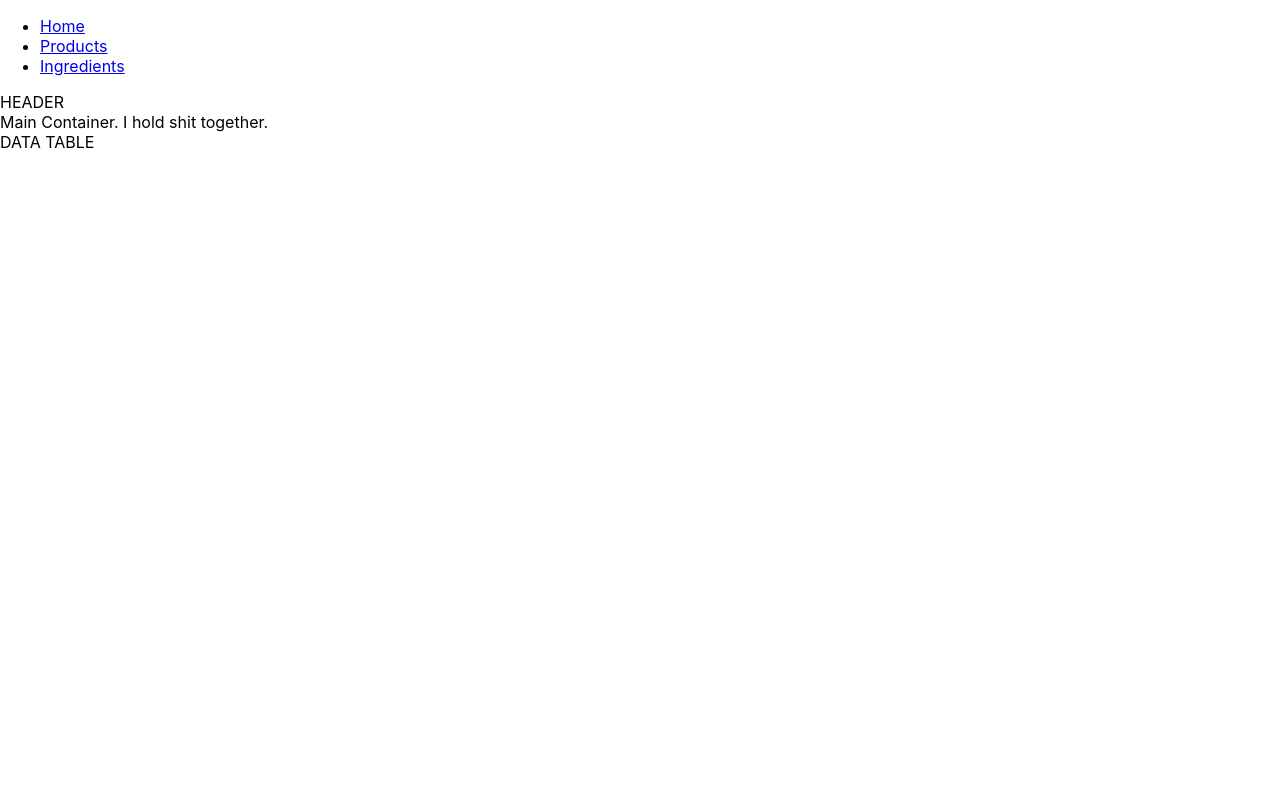
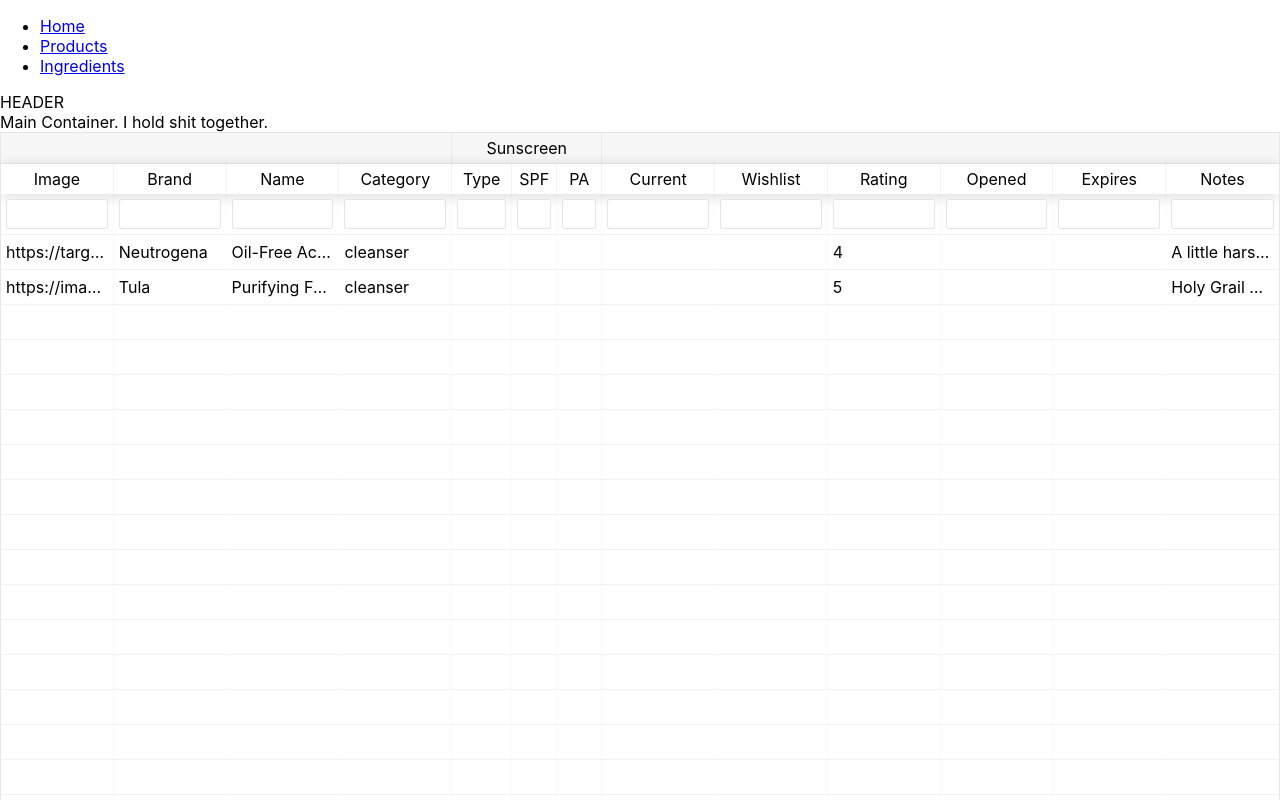
Before and after one commit to kjgenevieve/skincare-tracker, a React (Create React App) app in the folder frontend/: page /products in a window 1280 px wide. Shown: the top 800 px of the page. Built offline with nearby package versions, Linux system fonts and the light colour scheme.

Commit message:
Found npm table library

```diff
--- a/frontend/package.json
+++ b/frontend/package.json
@@ -3,10 +3,14 @@
   "version": "0.1.0",
   "private": true,
   "dependencies": {
+    "bootstrap-sass": "^3.4.1",
+    "font-awesome": "^4.7.0",
     "react": "^16.11.0",
     "react-dom": "^16.11.0",
     "react-router-dom": "^5.1.2",
-    "react-scripts": "3.2.0"
+    "react-scripts": "3.2.0",
+    "react-sort-search-table": "^0.1.3",
+    "react-table": "^6.10.3"
   },
   "scripts": {
     "start": "react-scripts start",
--- a/frontend/src/components/DataTable.js
+++ b/frontend/src/components/DataTable.js
@@ -1,11 +1,139 @@
 import React, { Component } from 'react';
+import ReactTable from 'react-table'
+import 'react-table/react-table.css'
+
 
 export default class DataTable extends Component {
     render() {
-        return (
-            <div>
-                DATA TABLE
-            </div>
-        )
-    }
+    const data = [
+        {
+            "id": 41,
+            "current": false,
+            "rating": 4,
+            "wishlist": false,
+            "opened": null,
+            "expires": null,
+            "caused_acne": false,
+            "notes": "A little harsh and drying.",
+            "user": {
+              "id": 13,
+              "name": "Genevieve",
+              "goals": null,
+              "concern_1": null,
+              "concern_2": null,
+              "concern_3": null,
+              "loved_ing": null,
+              "avoid_ing": null,
+              "created_at": "2019-10-30T18:19:02.890Z",
+              "updated_at": "2019-10-30T18:19:02.894Z"
+            },
+            "product": {
+              "id": 56,
+              "brand": "Neutrogena",
+              "name": "Oil-Free Acne Wash Pink Grapefruit Facial Cleanser",
+              "category": "cleanser",
+              "img_url": "https://target.scene7.com/is/image/Target/11537188?wid=520&hei=520&fmt=pjpeg",
+              "sunscreen_type": null,
+              "spf": null,
+              "pa": null,
+              "created_at": "2019-10-30T18:19:02.898Z",
+              "updated_at": "2019-10-30T18:19:02.902Z"
+            }
+          },
+          {
+            "id": 42,
+            "current": true,
+            "rating": 5,
+            "wishlist": false,
+            "opened": null,
+            "expires": null,
+            "caused_acne": false,
+            "notes": "Holy Grail Cleanser!",
+            "user": {
+              "id": 13,
+              "name": "Genevieve",
+              "goals": null,
+              "concern_1": null,
+              "concern_2": null,
+              "concern_3": null,
+              "loved_ing": null,
+              "avoid_ing": null,
+              "created_at": "2019-10-30T18:19:02.890Z",
+              "updated_at": "2019-10-30T18:19:02.894Z"
+            },
+            "product": {
+              "id": 57,
+              "brand": "Tula",
+              "name": "Purifying Face Cleanser",
+              "category": "cleanser",
+              "img_url": "https://images.ulta.com/is/image/Ulta/2532485?op_sharpen=1&resMode=bilin&qlt=85&wid=800&hei=800&fmt=webp",
+              "sunscreen_type": null,
+              "spf": null,
+              "pa": null,
+              "created_at": "2019-10-30T18:19:03.323Z",
+              "updated_at": "2019-10-30T18:19:03.326Z"
+            }
+          },
+    ]
+
+  const columns = [{
+    Header: 'Image',
+    accessor: 'product.img_url'
+  }, {
+    Header: 'Brand',
+    accessor: 'product.brand',
+  }, {
+    Header: 'Name',
+    accessor: 'product.name'
+  }, {
+    Header: 'Category',
+    accessor: 'product.category'
+  }, {
+    Header: 'Sunscreen',
+    columns: [{
+        Header: 'Type',
+        accessor: 'product.sunscreen_type',
+        width: 60,
+    }, {
+        Header: 'SPF',
+        accessor: 'product.spf',
+        width: 45,
+    }, {
+        Header: 'PA',
+        accessor: 'product.pa',
+        width: 45,
+    }]
+}, {
+    Header: 'Current',
+    accessor: 'current'
+  }, {
+    Header: 'Wishlist',
+    accessor: 'wishlist'
+  }, {
+    Header: 'Rating',
+    accessor: 'rating'
+  }, {
+    Header: 'Opened',
+    accessor: 'opened'
+  }, {
+    Header: 'Expires',
+    accessor: 'expires'
+  }, {
+    Header: 'Notes',
+    accessor: 'notes'
+  }
+
+
+
+
+
+]
+
+  return <ReactTable
+    data={data}
+    columns={columns}
+    filterable={true}
+  />
 }
+
+}
--- a/frontend/src/containers/Main.js
+++ b/frontend/src/containers/Main.js
@@ -1,6 +1,5 @@
 import React, { Component } from 'react';
 import { BrowserRouter as Router, Route } from 'react-router-dom';
-import Header from '../components/Header'
 import DataTable from '../components/DataTable'
 import Message from '../components/Message'
 import IncludedIn from './IncludedIn'
```
Also changed, not shown: 1 other file (tests, documents, lock files or other folders).
